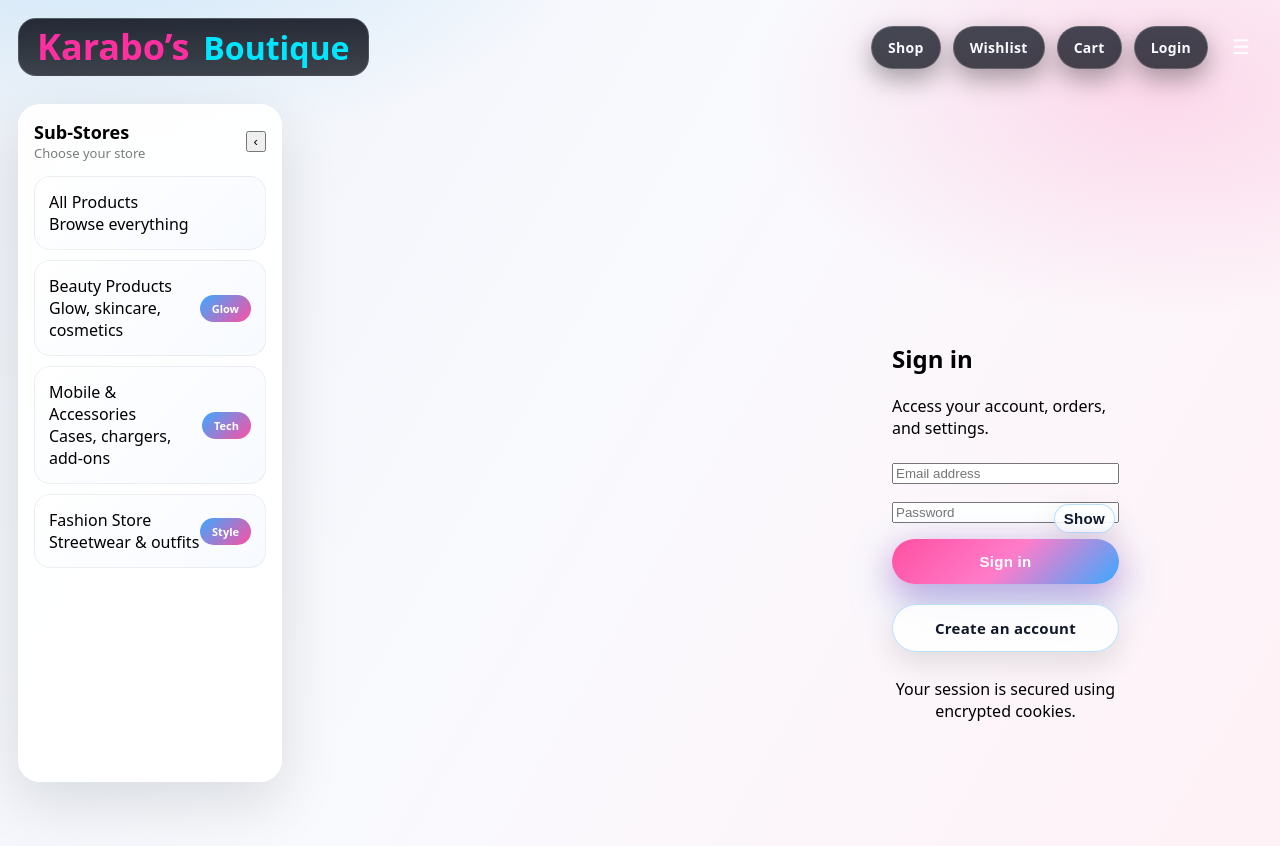
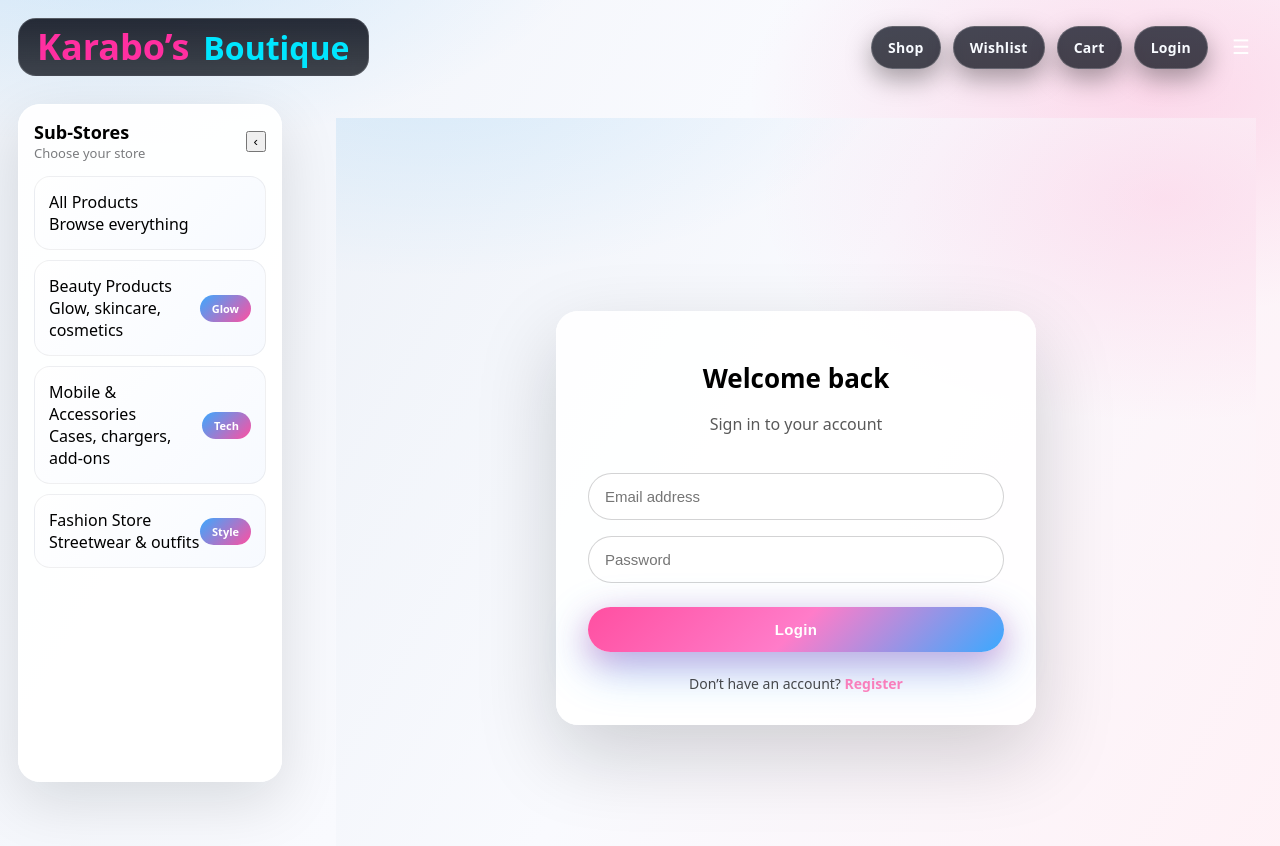
Before and after one commit to yvesf022/kkkkkk, a Next.js app: page /login in a window 1280 px wide. Shown: the top 846 px of the page. Built offline with nearby package versions, Linux system fonts and the light colour scheme; no server answers.

Commit message:
Style public login page and add proper public layout

```diff
--- a/app/(public)/layout.tsx
+++ b/app/(public)/layout.tsx
@@ -1,5 +1,3 @@
-import "@/styles/globals.css";
-
 export default function PublicLayout({
   children,
 }: {
@@ -11,7 +9,11 @@ export default function PublicLayout({
         minHeight: "100vh",
         display: "grid",
         placeItems: "center",
-        padding: "24px",
+        padding: 24,
+        background:
+          "radial-gradient(1200px 600px at 10% -10%, rgba(0,153,255,.12), transparent 40%)," +
+          "radial-gradient(900px 500px at 90% 10%, rgba(255,80,160,.14), transparent 45%)," +
+          "linear-gradient(120deg, #eef2f8 0%, #f9fafe 45%, #fff1f6 100%)",
       }}
     >
       <div
--- a/app/(public)/login/page.tsx
+++ b/app/(public)/login/page.tsx
@@ -2,7 +2,6 @@
 
 import { useState } from "react";
 import { useRouter } from "next/navigation";
-import Link from "next/link";
 import toast from "react-hot-toast";
 import { login } from "@/lib/auth";
 
@@ -12,27 +11,15 @@ export default function LoginPage() {
   const [email, setEmail] = useState("");
   const [password, setPassword] = useState("");
   const [loading, setLoading] = useState(false);
-  const [showPassword, setShowPassword] = useState(false);
 
   async function handleSubmit(e: React.FormEvent) {
     e.preventDefault();
+    setLoading(true);
 
-    if (!email || !password) {
-      toast.error("Please enter your email and password");
-      return;
-    }
-
-    setLoading(true);
     try {
-      const user = await login(email, password);
-
-      toast.success("Signing you in…");
-
-      if (user?.role === "admin") {
-        router.replace("/admin");
-      } else {
-        router.replace("/account");
-      }
+      await login(email, password);
+      toast.success("Welcome back");
+      router.replace("/store");
     } catch {
       toast.error("Invalid email or password");
     } finally {
@@ -41,93 +28,93 @@ export default function LoginPage() {
   }
 
   return (
-    <main
-      className="pageContentWrap"
+    <div
       style={{
+        background: "rgba(255,255,255,.94)",
+        borderRadius: 22,
+        padding: 32,
         display: "grid",
-        placeItems: "center",
-        minHeight: "calc(100vh - var(--header-height, 72px))",
+        gap: 22,
+        boxShadow:
+          "0 30px 80px rgba(12,14,20,.18), inset 0 0 0 1px rgba(255,255,255,.6)",
       }}
     >
-      <section
-        className="card"
-        style={{ maxWidth: 420, width: "100%" }}
-      >
       {/* HEADER */}
-        <div style={{ marginBottom: 24 }}>
-          <h1 className="pageTitle">Sign in</h1>
-          <p className="pageSubtitle">
-            Access your account, orders, and settings.
+      <header style={{ textAlign: "center" }}>
+        <h1 style={{ fontSize: 26, fontWeight: 900 }}>
+          Welcome back
+        </h1>
+        <p style={{ opacity: 0.65 }}>
+          Sign in to your account
         </p>
-        </div>
+      </header>
 
       {/* FORM */}
       <form
         onSubmit={handleSubmit}
-          className="formStack"
         style={{ display: "grid", gap: 16 }}
       >
         <input
           type="email"
-            className="input"
           placeholder="Email address"
+          required
           value={email}
           onChange={(e) => setEmail(e.target.value)}
-            autoComplete="email"
+          style={inputStyle}
         />
 
-          <div style={{ position: "relative" }}>
         <input
-              type={showPassword ? "text" : "password"}
-              className="input"
+          type="password"
           placeholder="Password"
+          required
           value={password}
           onChange={(e) => setPassword(e.target.value)}
-              autoComplete="current-password"
-              style={{ paddingRight: 44 }}
+          style={inputStyle}
         />
-
-            <button
-              type="button"
-              onClick={() => setShowPassword((v) => !v)}
-              className="btn btnGhost passwordToggle"
-              style={{
-                position: "absolute",
-                right: 4,
-                top: 4,
-                padding: "6px 10px",
-              }}
-            >
-              {showPassword ? "Hide" : "Show"}
-            </button>
-          </div>
 
         <button
           type="submit"
           className="btn btnPrimary"
           disabled={loading}
+          style={{ width: "100%", marginTop: 8 }}
         >
-            {loading ? "Signing in…" : "Sign in"}
+          {loading ? "Signing in…" : "Login"}
         </button>
       </form>
 
       {/* FOOTER */}
-        <div
+      <footer
         style={{
-            marginTop: 20,
-            display: "grid",
-            gap: 10,
+          textAlign: "center",
+          fontSize: 14,
+          opacity: 0.7,
         }}
       >
-          <Link href="/register" className="btn btnGhost">
-            Create an account
-          </Link>
-
-          <p className="mutedText" style={{ textAlign: "center" }}>
-            Your session is secured using encrypted cookies.
-          </p>
+        Don’t have an account?{" "}
+        <a
+          href="/register"
+          style={{
+            fontWeight: 900,
+            color: "#ff4fa1",
+            textDecoration: "none",
+          }}
+        >
+          Register
+        </a>
+      </footer>
     </div>
-      </section>
-    </main>
   );
 }
+
+/* -------------------------
+   Local input styling
+-------------------------- */
+
+const inputStyle: React.CSSProperties = {
+  padding: "14px 16px",
+  borderRadius: 999,
+  border: "1px solid rgba(12,14,20,.18)",
+  fontSize: 15,
+  outline: "none",
+  background: "#fff",
+};
```
Lines whose indentation alone changed are shown as unchanged.
